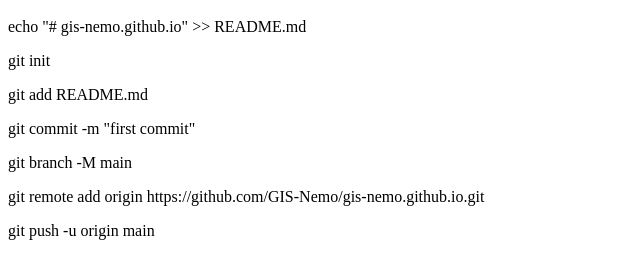
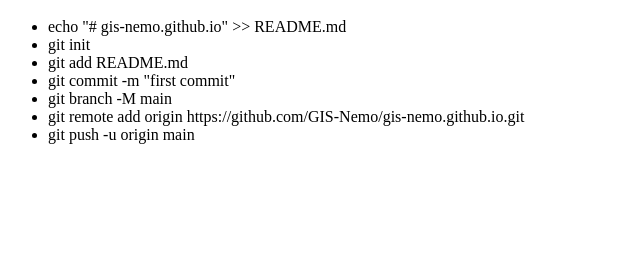
Before and after one commit to GIS-Nemo/gis-nemo.github.io, a plain HTML site: page index.html in a window 1280 px wide. Shown: the part 48-326 px from the top of the page, without its empty margins (0-640 px from the left). Drawn offline with Linux system fonts and the light colour scheme.

Commit message:
Update index.html

```diff
--- a/index.html
+++ b/index.html
@@ -1,9 +1,11 @@
 <h1>GIS-NEMO</h1>
 
-<p>echo "# gis-nemo.github.io" >> README.md</p>
-<p>git init</p>
-<p>git add README.md</p>
-<p>git commit -m "first commit"</p>
-<p>git branch -M main</p>
-<p>git remote add origin https://github.com/GIS-Nemo/gis-nemo.github.io.git</p>
-<p>git push -u origin main</p>
+<ul>
+<li>echo "# gis-nemo.github.io" >> README.md</li>
+<li>git init</li>
+<li>git add README.md</li>
+<li>git commit -m "first commit"</li>
+<li>git branch -M main</li>
+<li>git remote add origin https://github.com/GIS-Nemo/gis-nemo.github.io.git</li>
+<li>git push -u origin main</li>
+</ul>
```
